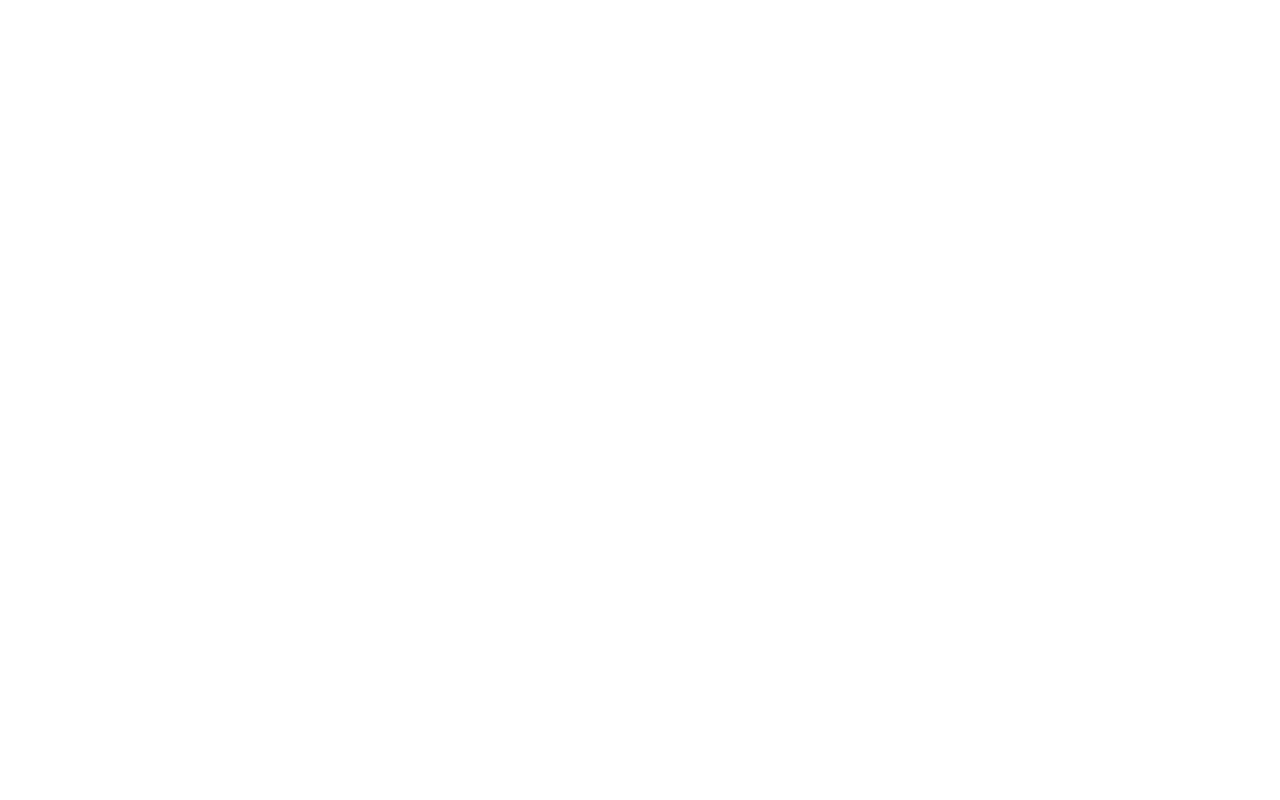
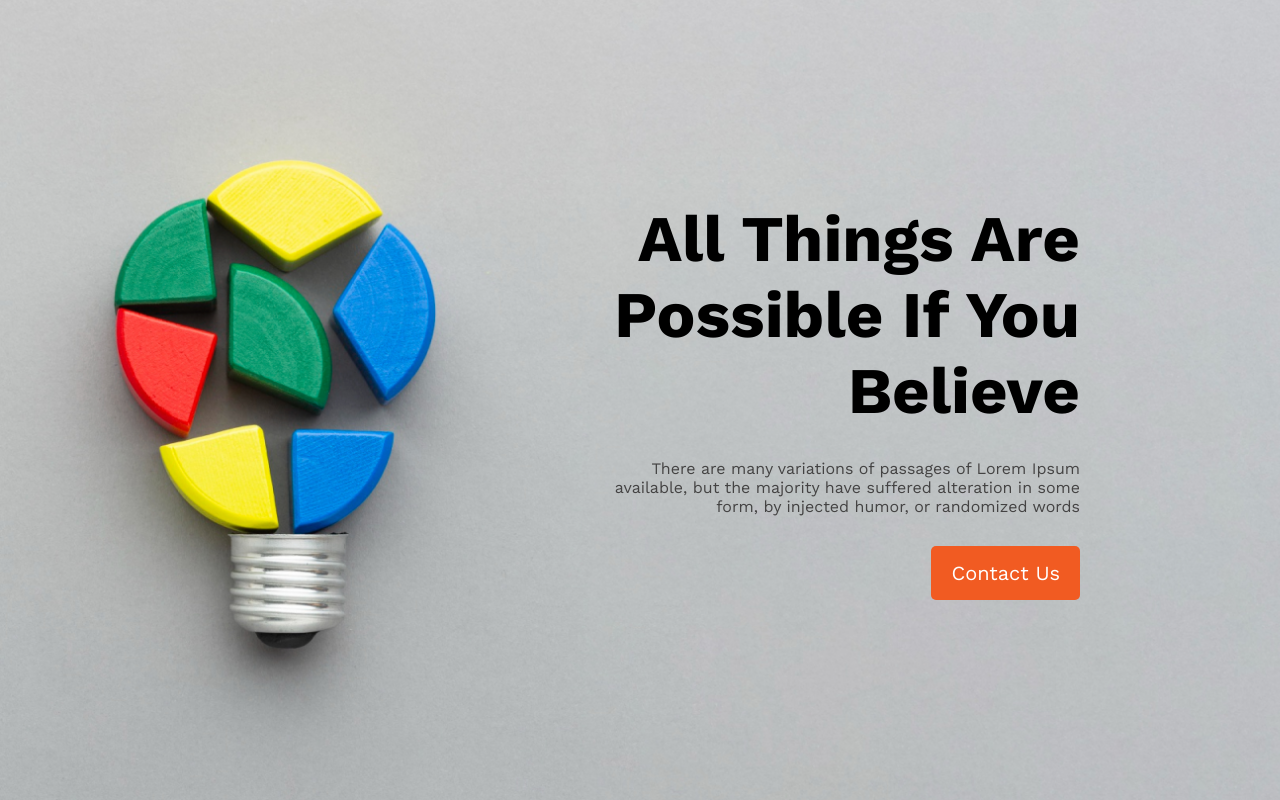
Before and after one commit to dev-alif/new-year-new-me-page, a plain HTML site: page index.html in a window 1280 px wide. Drawn offline with nearby package versions, Linux system fonts and the light colour scheme.

Commit message:
hero section done

```diff
--- a/index.html
+++ b/index.html
@@ -1,16 +1,28 @@
 <!DOCTYPE html>
 <html lang="en">
+
 <head>
     <meta charset="UTF-8">
     <meta name="viewport" content="width=device-width, initial-scale=1.0">
     <title>New Year New Me</title>
     <link rel="stylesheet" href="styles/styles.css">
+    <link rel="preconnect" href="https://fonts.googleapis.com">
+    <link rel="preconnect" href="https://fonts.gstatic.com" crossorigin>
+    <link href="https://fonts.googleapis.com/css2?family=Work+Sans:ital,wght@0,100..900;1,100..900&display=swap"
+        rel="stylesheet">
 </head>
+
 <body>
     <header>
-
+        <div class="hero-content">
+            <h1 class="hero-title">All Things Are Possible If You Believe</h1>
+            <p class="hero-description">There are many variations of passages of Lorem Ipsum available, but the majority
+                have suffered alteration in some form, by injected humor, or randomized words</p>
+            <button class="btn-primary">Contact Us</button>
+        </div>
     </header>
     <main></main>
     <footer></footer>
 </body>
+
 </html>
--- a/styles/styles.css
+++ b/styles/styles.css
@@ -0,0 +1,56 @@
+*{
+    margin: 0;
+    font-family: "Work Sans", serif;
+}
+
+/* common styles */
+
+.container{
+    width: 80vw;
+    margin: 0 auto;
+}
+
+.btn-primary{
+    font-size: 20px;
+    padding: 15px 20px;
+    color: white;
+    background-color: #F15B22;
+    border-radius: 5px;
+    border: 0;
+}
+
+.btn-primary:hover{
+    background-color: #ff7037;
+    cursor: pointer;
+    color: black;
+    font-weight: bold;
+}
+
+/* header styles */
+
+header{
+    height: 100vh;
+    background-image: url('../images/hero-image.png');
+    background-repeat: no-repeat;
+    background-size: cover;
+    display: flex;
+    align-items: center;
+    justify-content: end;
+}
+
+.hero-content{
+    text-align: right;
+    margin-right: 200px;
+    width: 500px;
+}
+
+.hero-title{
+    font-size: 65px;
+    font-weight: bold;
+}
+
+.hero-description{
+    color: #444343;
+    margin: 30px 0;
+    font-size: 16px;
+}
```
Also changed, not shown: images/hero-image.png (added).
